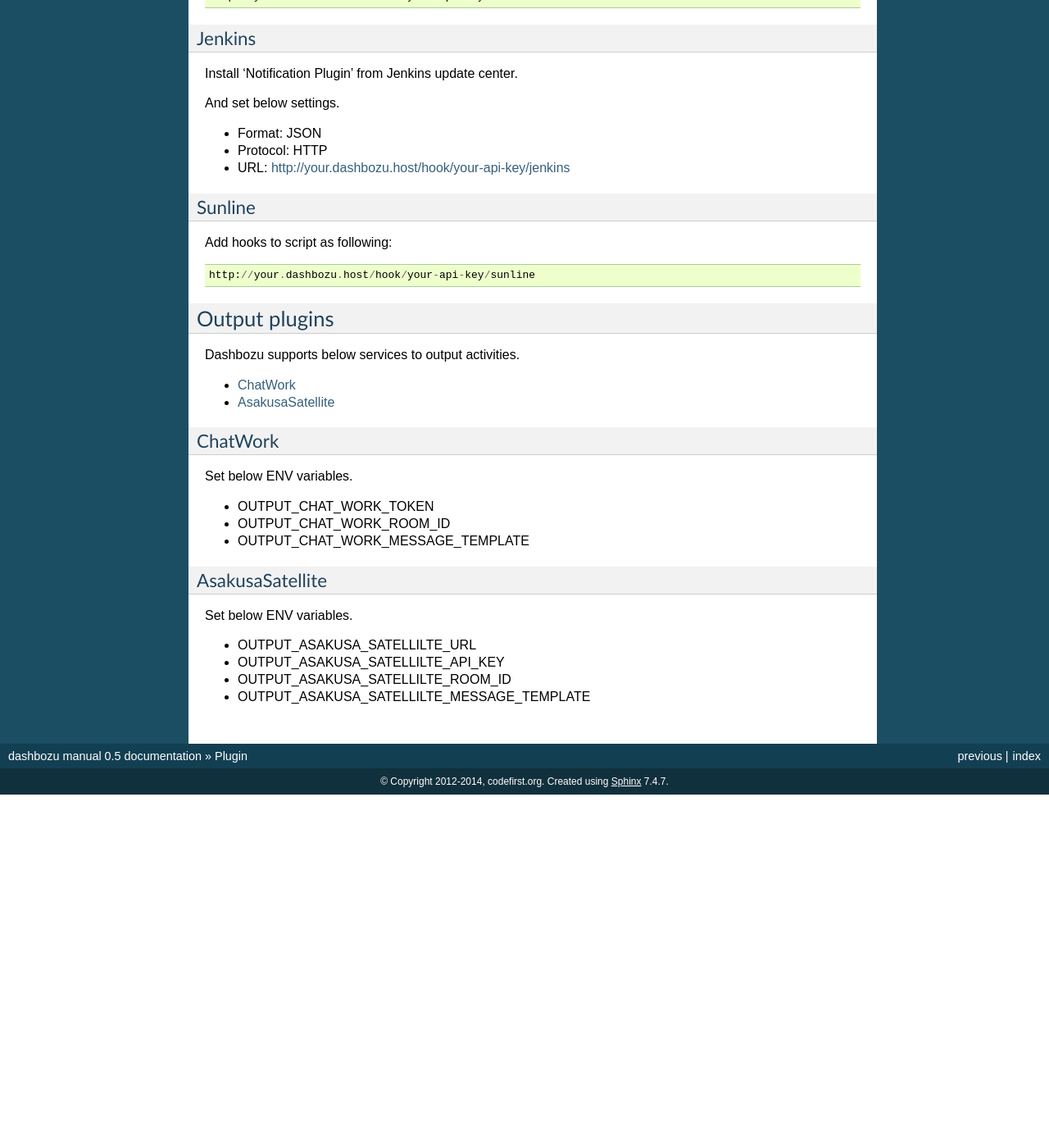
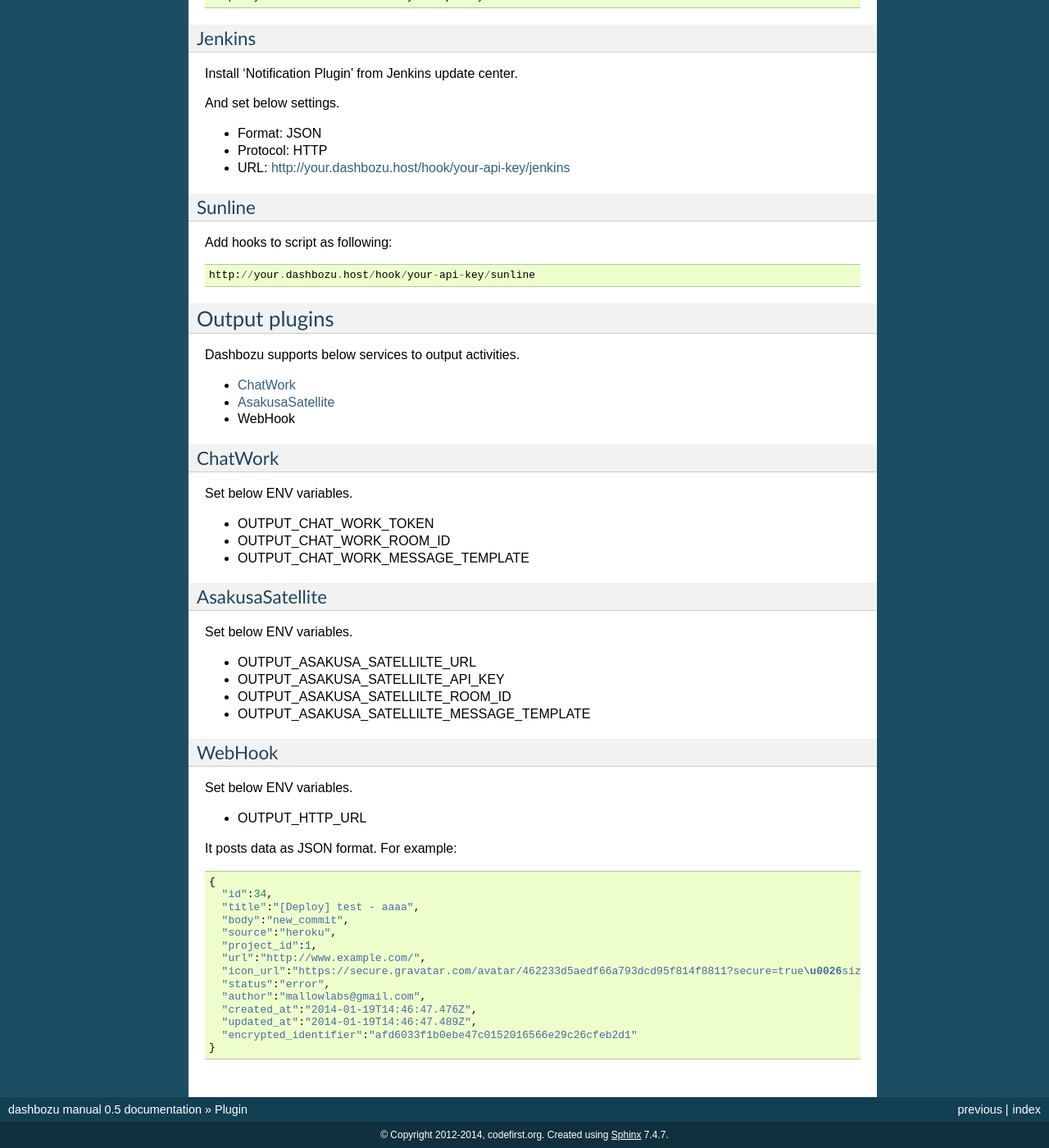
Before and after one commit to codefirst/dashbozu-manual, a Sphinx documentation site: the page built from source/plugin.rst, in a window 1280 px wide and 1400 px high, scrolled down 1676 px. Shown: the whole window at 82% size. Built offline with Sphinx 7.4.7, drawn with Linux system fonts in a browser that asks for light colours; before the commit the page ends 2645 px from its top, so only the background shows below that.

Commit message:
Added: WebHook plugin

```diff
--- a/source/plugin.rst
+++ b/source/plugin.rst
@@ -127,6 +127,7 @@
 
 * `ChatWork <http://www.chatwork.com/>`_
 * `AsakusaSatellite <http://www.codefirst.org/AsakusaSatellite/>`_
+* WebHook
 
 ChatWork
 ^^^^^^^^^^^^^^^^^^^^^^^^^^^^^^^
@@ -144,3 +145,29 @@
 * OUTPUT_ASAKUSA_SATELLILTE_API_KEY
 * OUTPUT_ASAKUSA_SATELLILTE_ROOM_ID
 * OUTPUT_ASAKUSA_SATELLILTE_MESSAGE_TEMPLATE
+
+WebHook
+^^^^^^^^^^^^^^^^^^^^^^^^^^^^^^^
+Set below ENV variables.
+
+* OUTPUT_HTTP_URL
+
+It posts data as JSON format.
+For example:
+
+::
+
+    {
+      "id":34,
+      "title":"[Deploy] test - aaaa",
+      "body":"new_commit",
+      "source":"heroku",
+      "project_id":1,
+      "url":"http://www.example.com/",
+      "icon_url":"https://secure.gravatar.com/avatar/462233d5aedf66a793dcd95f814f8811?secure=true\u0026size=32",
+      "status":"error",
+      "author":"mallowlabs@gmail.com",
+      "created_at":"2014-01-19T14:46:47.476Z",
+      "updated_at":"2014-01-19T14:46:47.489Z",
+      "encrypted_identifier":"afd6033f1b0ebe47c0152016566e29c26cfeb2d1"
+    }
```
